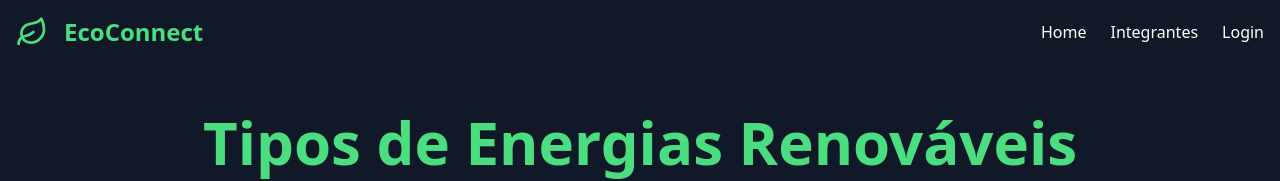
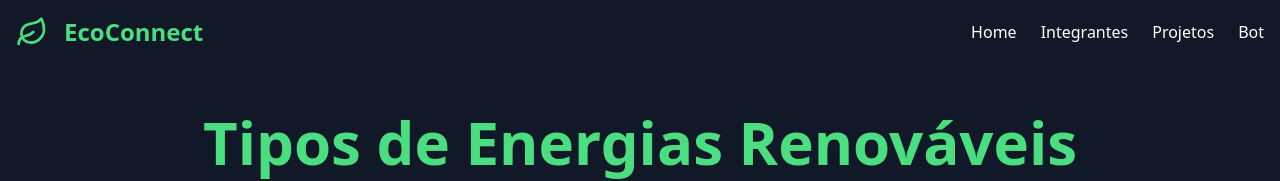
Before and after one commit to ThomasRodri/global, a Next.js app: page / in a window 1280 px wide. Shown: the top 181 px of the page. Built offline with nearby package versions, Linux system fonts and the light colour scheme.

Commit message:
ajuste nos links do cabecalho

```diff
--- a/src/components/Cabecalho.tsx
+++ b/src/components/Cabecalho.tsx
@@ -15,7 +15,8 @@
         <nav className="flex space-x-6">
           <Link href="/" className="hover:text-green-400 transition-colors">Home</Link>
           <Link href="/Integrantes" className="hover:text-green-400 transition-colors">Integrantes</Link>
-          <Link href="/Login" className="hover:text-green-400 transition-colors">Login</Link>
+          <Link href="/ProjetosPage" className="hover:text-green-400 transition-colors">Projetos</Link>
+          <Link href="/BotPage" className="hover:text-green-400 transition-colors">Bot</Link>
         </nav>
       </div>
     </header>
```
